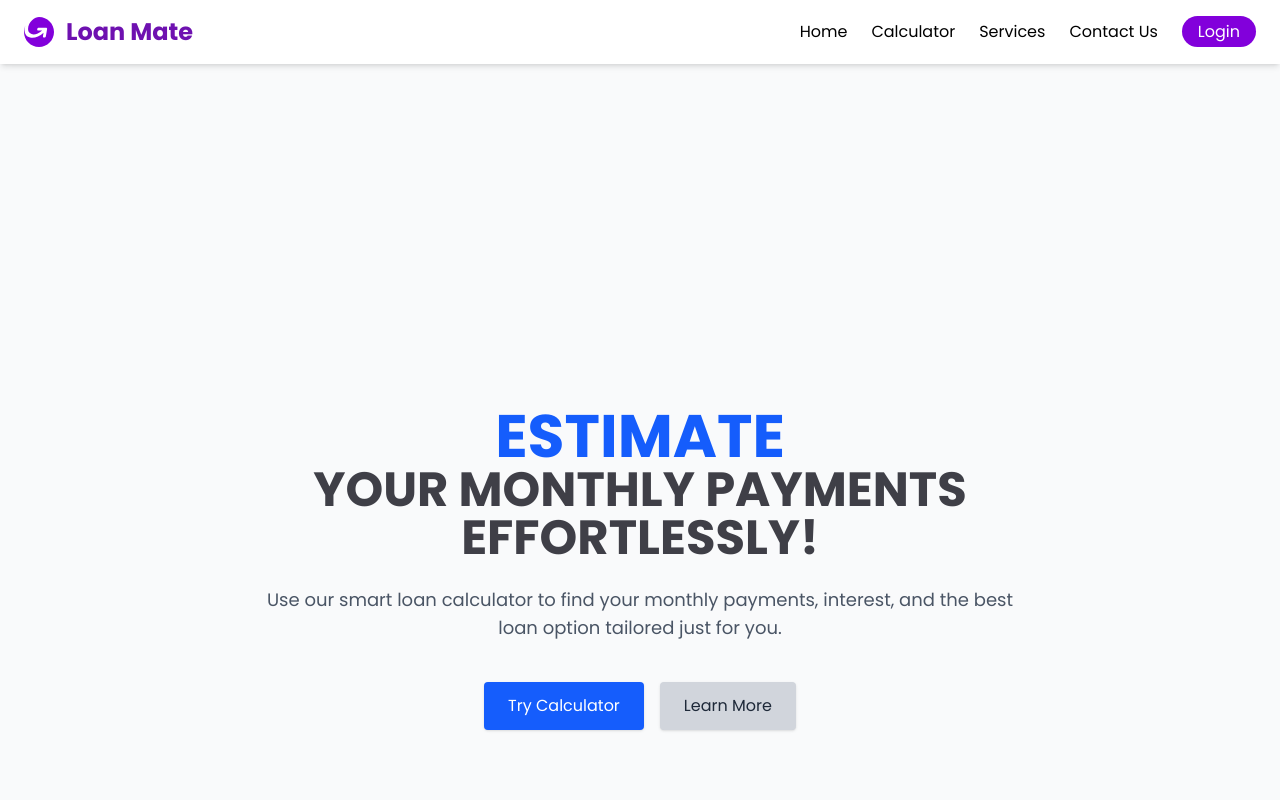
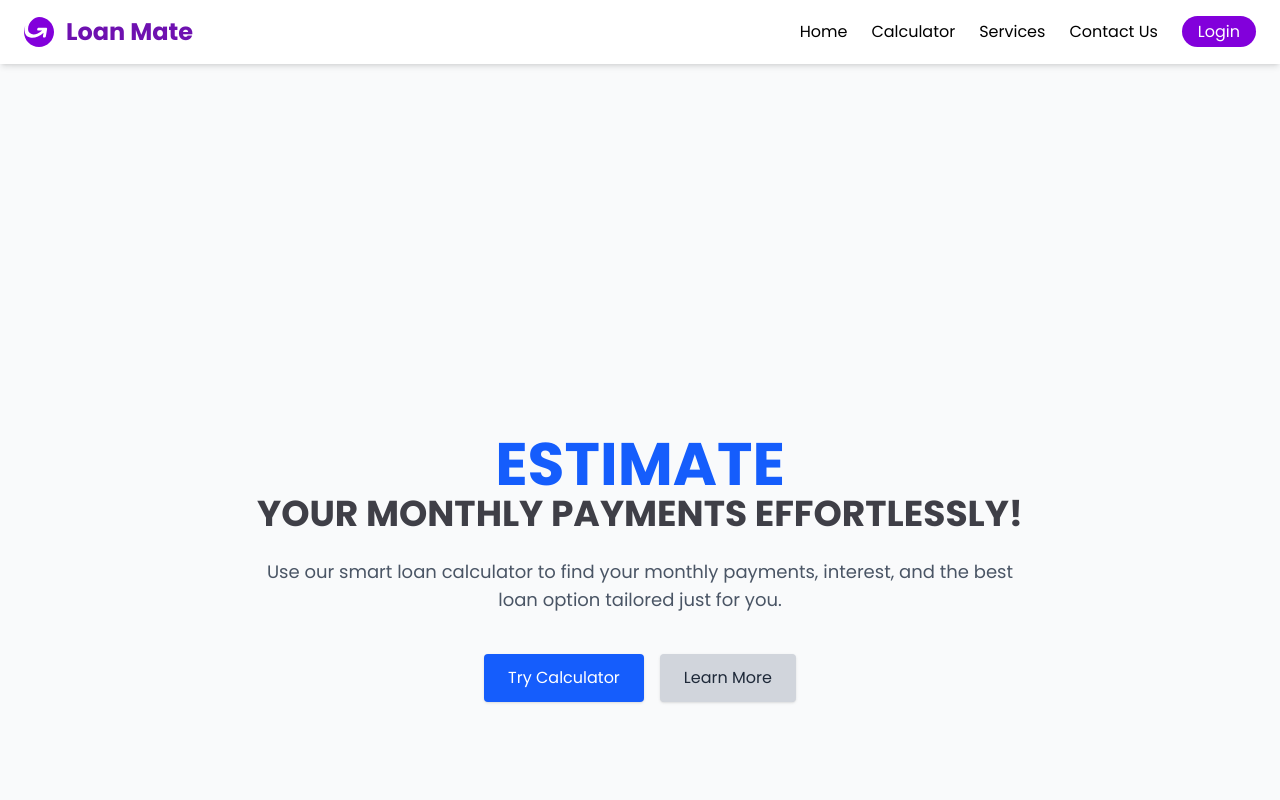
Before and after one commit to rohit-godara/LoanMate, a React (Vite) app: page / in a window 1280 px wide. Shown: the top 800 px of the page. Built offline with nearby package versions, Linux system fonts and the light colour scheme.

Commit message:
Add files via upload

```diff
--- a/src/HeroSection.jsx
+++ b/src/HeroSection.jsx
@@ -10,7 +10,7 @@ const HeroSection = () => {
       {/* Hero */}
       <section className="min-h-screen w-full bg-gray-50 text-black flex flex-col items-center justify-center px-4">
         <div className="text-center max-w-3xl mt-40 sm:mt-52">
-          <h1 className="text-4xl sm:text-5xl font-bold uppercase text-zinc-700">
+          <h1 className="text-4xl sm:text-4xl font-bold uppercase text-zinc-700">
             <span className="text-blue-600 text-6xl block">Estimate</span>
             Your Monthly Payments Effortlessly!
           </h1>
```
